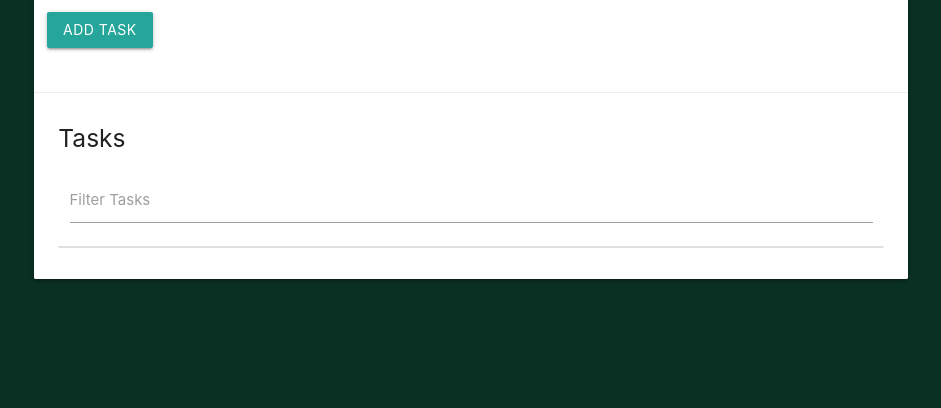
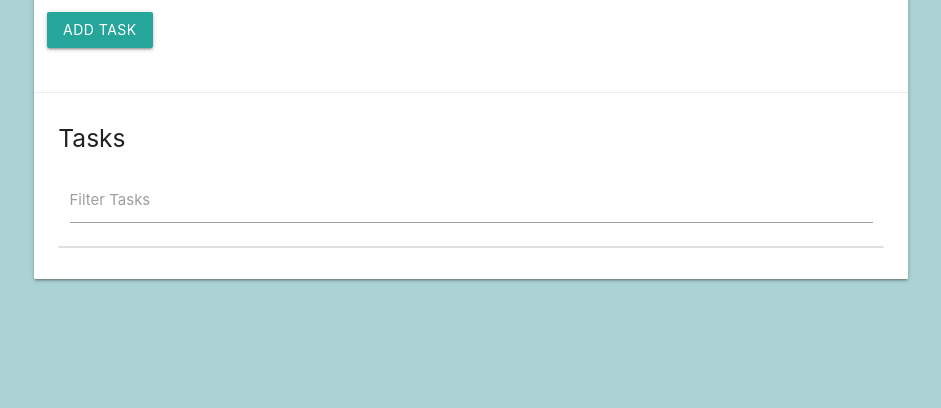
Before and after one commit to MRBlach/task-list, a plain HTML site: page index.html in a window 1280 px wide. Shown: the part 392-800 px from the top of the page, without its empty margins (169-1110 px from the left). Drawn offline with nearby package versions, Linux system fonts and the light colour scheme.

Commit message:
readme update

```diff
--- a/index.html
+++ b/index.html
@@ -7,7 +7,7 @@
 
   <style>
     body {
-      background-color: rgb(10, 48, 35);
+      background-color: rgb(172, 211, 212);
       }
     .container {
       padding-top: 20%;
```
Also changed, not shown: 1 other file.
